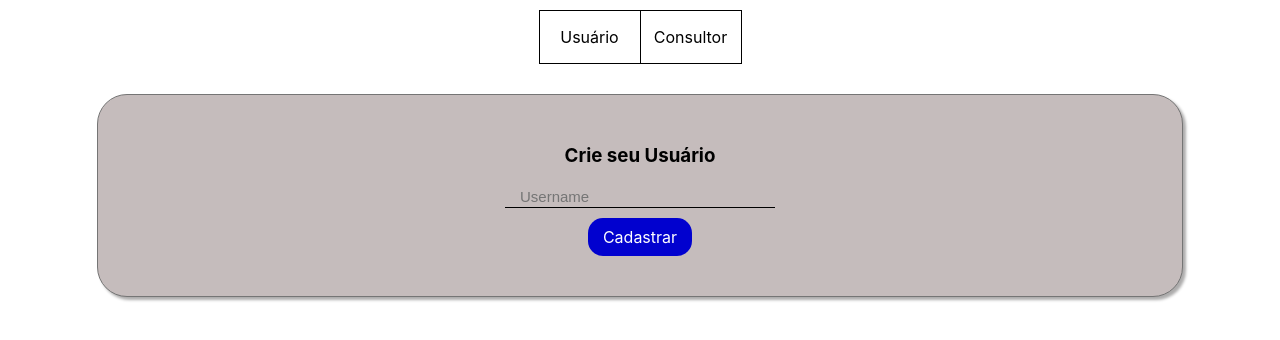
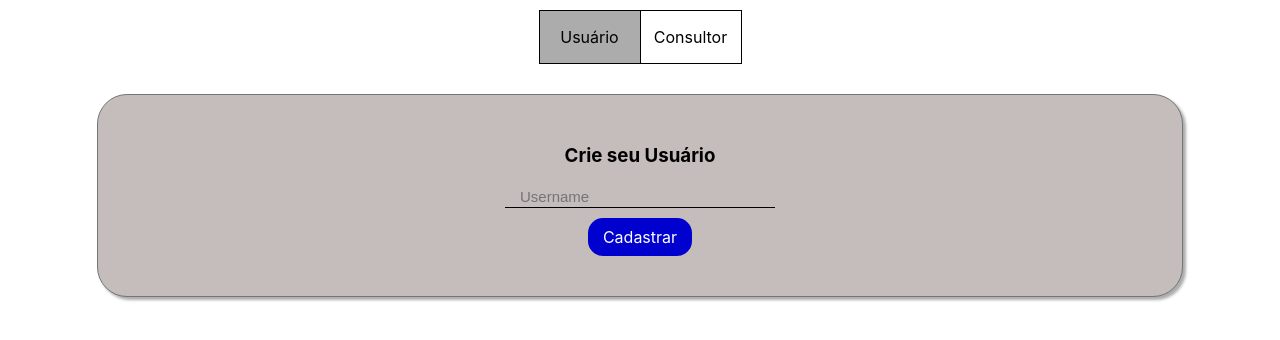
Before and after one commit to vitorcodesalittle/formare-challenge, a React (Create React App) app in the folder client/: page / in a window 1280 px wide. Shown: the top 340 px of the page. Built offline with nearby package versions, Linux system fonts and the light colour scheme.

Commit message:
visualization of selected subcomponent (that will be rendered) in Login component

```diff
--- a/client/src/components/Login/Login.css
+++ b/client/src/components/Login/Login.css
@@ -21,6 +21,9 @@
   /* justify-content: space-evenly; */
 }
 
+.selected {
+  background-color: rgb(173, 172, 172);
+}
 
 .selector-option {
   display: 'flex';
--- a/client/src/components/Login/index.js
+++ b/client/src/components/Login/index.js
@@ -79,15 +79,20 @@ const Login = function(props) {
     setConsultantHasSession(false)
   }
 
+  const isSelected = name => loginPage === name;
+  let userSelectorClassName = 'selector-option';
+  userSelectorClassName += isSelected('user') ? ' selected' : ''
+  let consultantSelectorClassName = 'selector-option';
+  consultantSelectorClassName += isSelected('consultant') ? ' selected' : '';
   return (
     <div className="Login">
       <div className='selector'>
-        <div className='selector-option'
+        <div className={userSelectorClassName}
           onClick={() => setLoginPage('user')}>
           <p>Usuário</p>
         </div>
         <div className='verticalline'></div>
-        <div className='selector-option'
+        <div className={consultantSelectorClassName}
           onClick={() => setLoginPage('consultant')}>
           <p>Consultor</p>
         </div>
```
